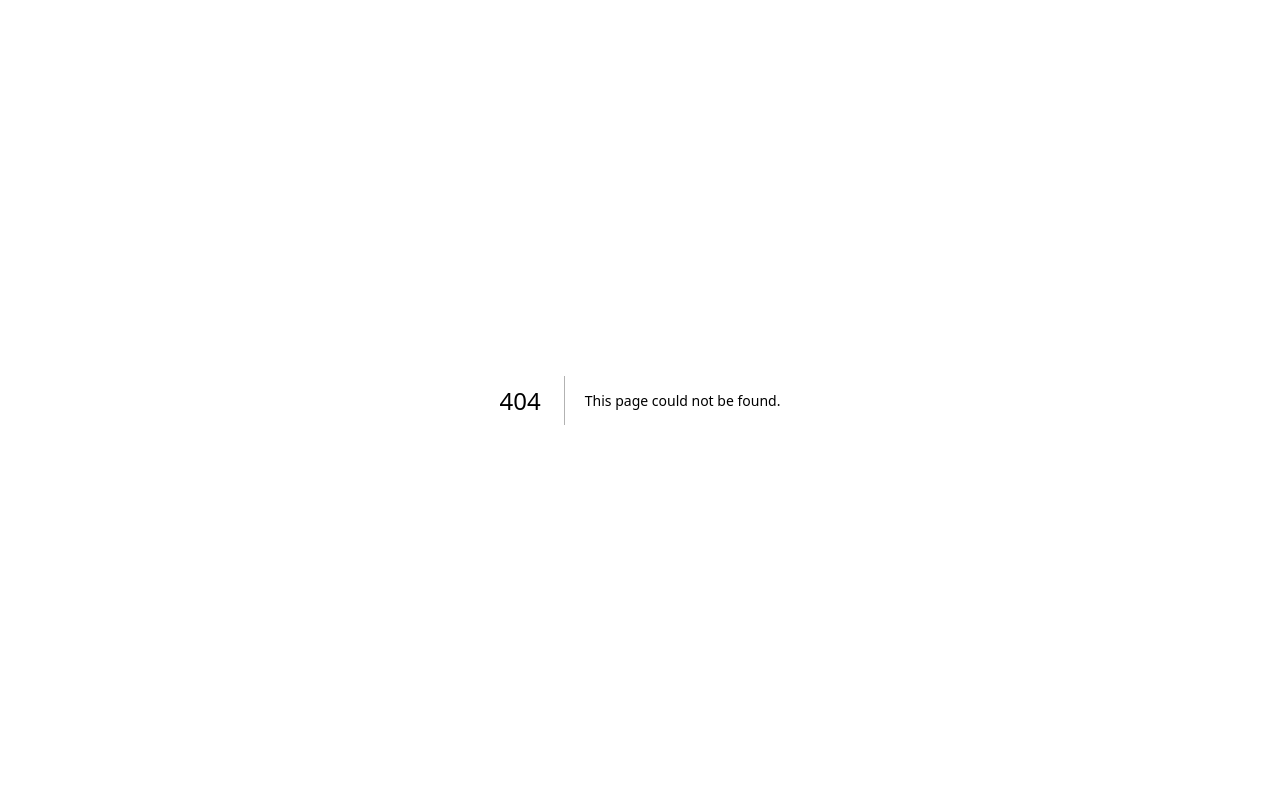
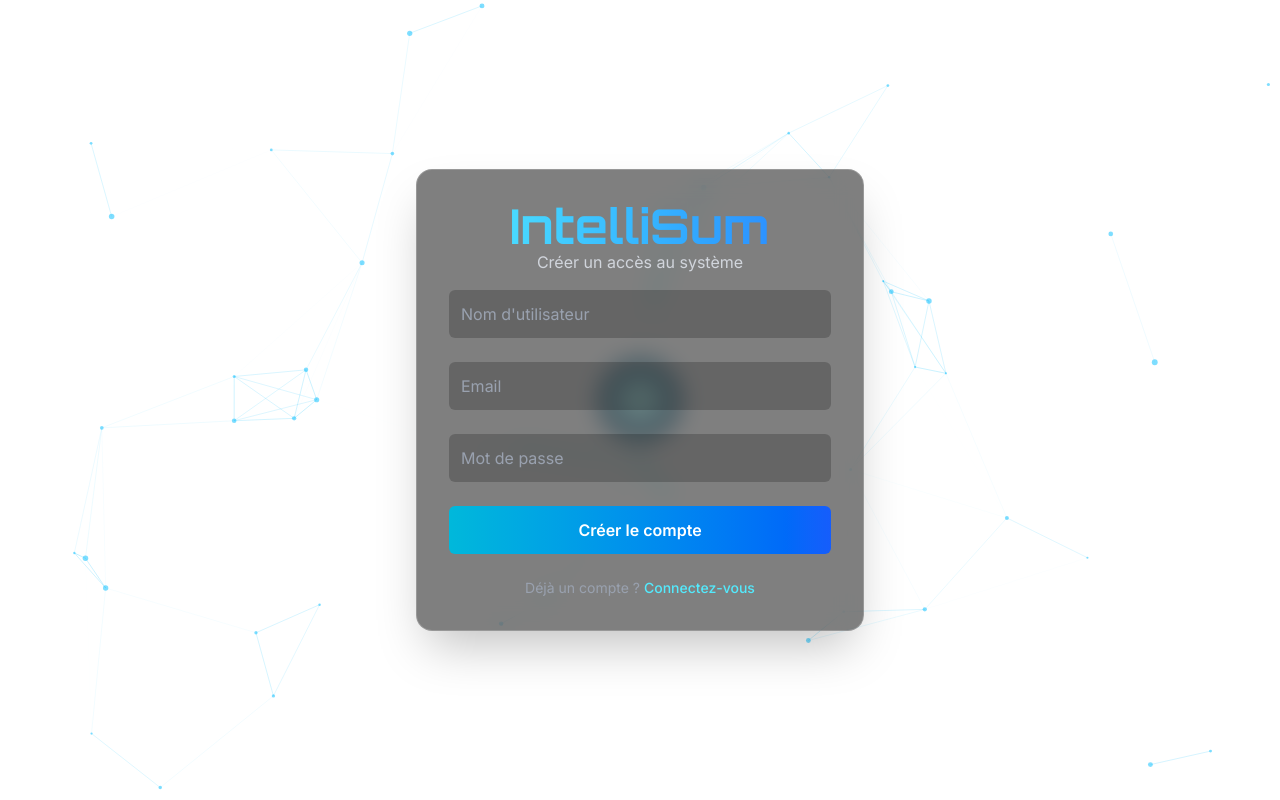
Before and after one commit to Meryemsn01/intellisum, a Next.js app in the folder frontend/: page /register in a window 1280 px wide. Before the commit this address had no page. Built offline with nearby package versions, Linux system fonts and the light colour scheme.

Commit message:
Add RegisterPage with form, validation, and AIBG background

```diff
--- /dev/null
+++ b/frontend/src/app/register/page.jsx
@@ -0,0 +1,103 @@
+'use client';
+
+import { useState } from 'react';
+import axios from 'axios';
+import clsx from 'clsx';
+import Link from 'next/link';
+
+// Importations des composants partagés
+import AnimatedTitle from '../components/AnimatedTitle';
+import ClientOnly from '../components/ClientOnly';
+import AIBG from '../components/AIBG';
+
+export default function RegisterPage() {
+  const [name, setName] = useState('');
+  const [email, setEmail] = useState('');
+  const [password, setPassword] = useState('');
+  const [error, setError] = useState('');
+  const [success, setSuccess] = useState('');
+  const [loading, setLoading] = useState(false);
+  const [letterPositions, setLetterPositions] = useState(null);
+
+  const handleSubmit = async (e) => {
+    e.preventDefault();
+    setLoading(true);
+    setError('');
+    setSuccess('');
+
+    try {
+      // On appelle bien l'API d'inscription
+      const response = await axios.post('http://localhost:5001/api/auth/register', {
+        name,
+        email,
+        password,
+      });
+      setSuccess(response.data.message + " Vous pouvez maintenant vous connecter.");
+
+    } catch (err) {
+      setError(err.response?.data?.message || 'Une erreur est survenue.');
+    } finally {
+      setLoading(false);
+    }
+  };
+
+  return (
+    <main className="min-h-screen bg-transparent text-white flex items-center justify-center p-4 overflow-hidden">
+      <AIBG letterPositions={letterPositions} />
+
+      <div className="relative z-10 w-full max-w-md">
+        <div
+          className={clsx(
+            "bg-black/50 backdrop-blur-md rounded-2xl shadow-2xl p-8 space-y-6 border border-white/20",
+            { "border-red-500/50": error }
+          )}
+        >
+          <div className="text-center mb-4">
+            <ClientOnly>
+              <AnimatedTitle onLettersPositioned={setLetterPositions} />
+            </ClientOnly>
+            <p className="text-gray-300">Créer un accès au système</p>
+          </div>
+
+          <form onSubmit={handleSubmit} className="space-y-6">
+            {/* Si l'inscription n'est pas réussie, on affiche le formulaire */}
+            {!success && (
+              <>
+                <div className="relative">
+                  <input id="name" type="text" value={name} onChange={(e) => setName(e.target.value)}
+                    placeholder="Nom d'utilisateur"
+                    className="w-full p-3 bg-black/20 text-white border-none rounded-md focus:ring-2 focus:ring-cyan-400 focus:outline-none transition placeholder-gray-400"
+                    required />
+                </div>
+                <div className="relative">
+                  <input id="email" type="email" value={email} onChange={(e) => setEmail(e.target.value)}
+                    placeholder="Email"
+                    className="w-full p-3 bg-black/20 text-white border-none rounded-md focus:ring-2 focus:ring-cyan-400 focus:outline-none transition placeholder-gray-400"
+                    required />
+                </div>
+                <div className="relative">
+                  <input id="password" type="password" value={password} onChange={(e) => setPassword(e.target.value)}
+                    placeholder="Mot de passe"
+                    className="w-full p-3 bg-black/20 text-white border-none rounded-md focus:ring-2 focus:ring-cyan-400 focus:outline-none transition placeholder-gray-400"
+                    required />
+                </div>
+                {error && <p className="text-red-400 bg-red-500/10 p-3 rounded-md text-center text-sm">{error}</p>}
+                <button type="submit" disabled={loading}
+                  className="w-full bg-gradient-to-r from-cyan-500 to-blue-600 hover:scale-105 text-white font-semibold py-3 px-6 rounded-md transition duration-300 ease-in-out disabled:opacity-50 disabled:cursor-not-allowed transform">
+                  {loading ? 'Création en cours...' : 'Créer le compte'}
+                </button>
+              </>
+            )}
+
+            {/* Si l'inscription est réussie, on affiche un message de succès */}
+            {success && <p className="text-green-400 bg-green-500/10 p-3 rounded-md text-center text-sm">{success}</p>}
+
+            <p className="text-center text-sm text-gray-400">
+              Déjà un compte ? <Link href="/" className="font-medium text-cyan-300 hover:underline">Connectez-vous</Link>
+            </p>
+          </form>
+        </div>
+      </div>
+    </main>
+  );
+}
```
